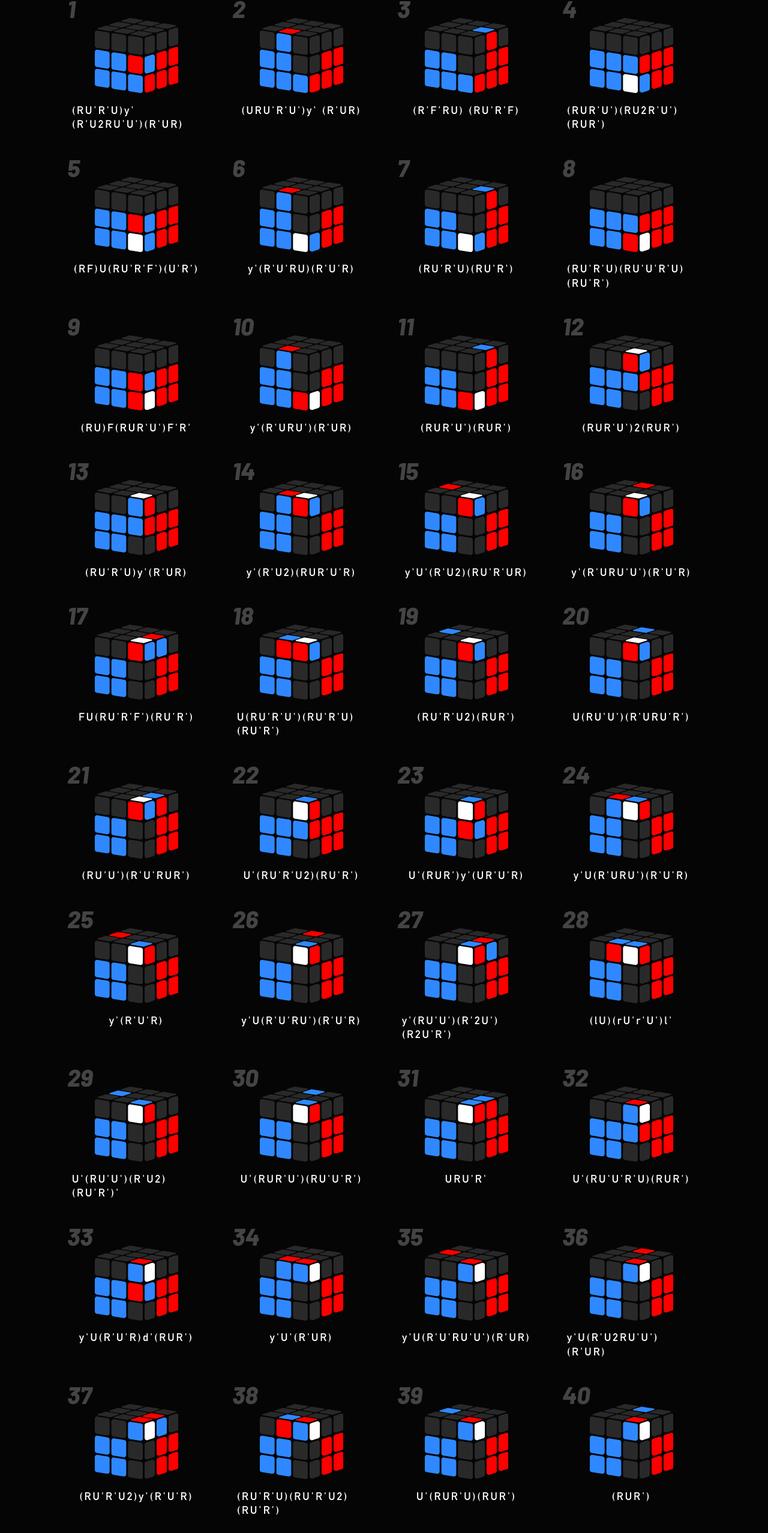
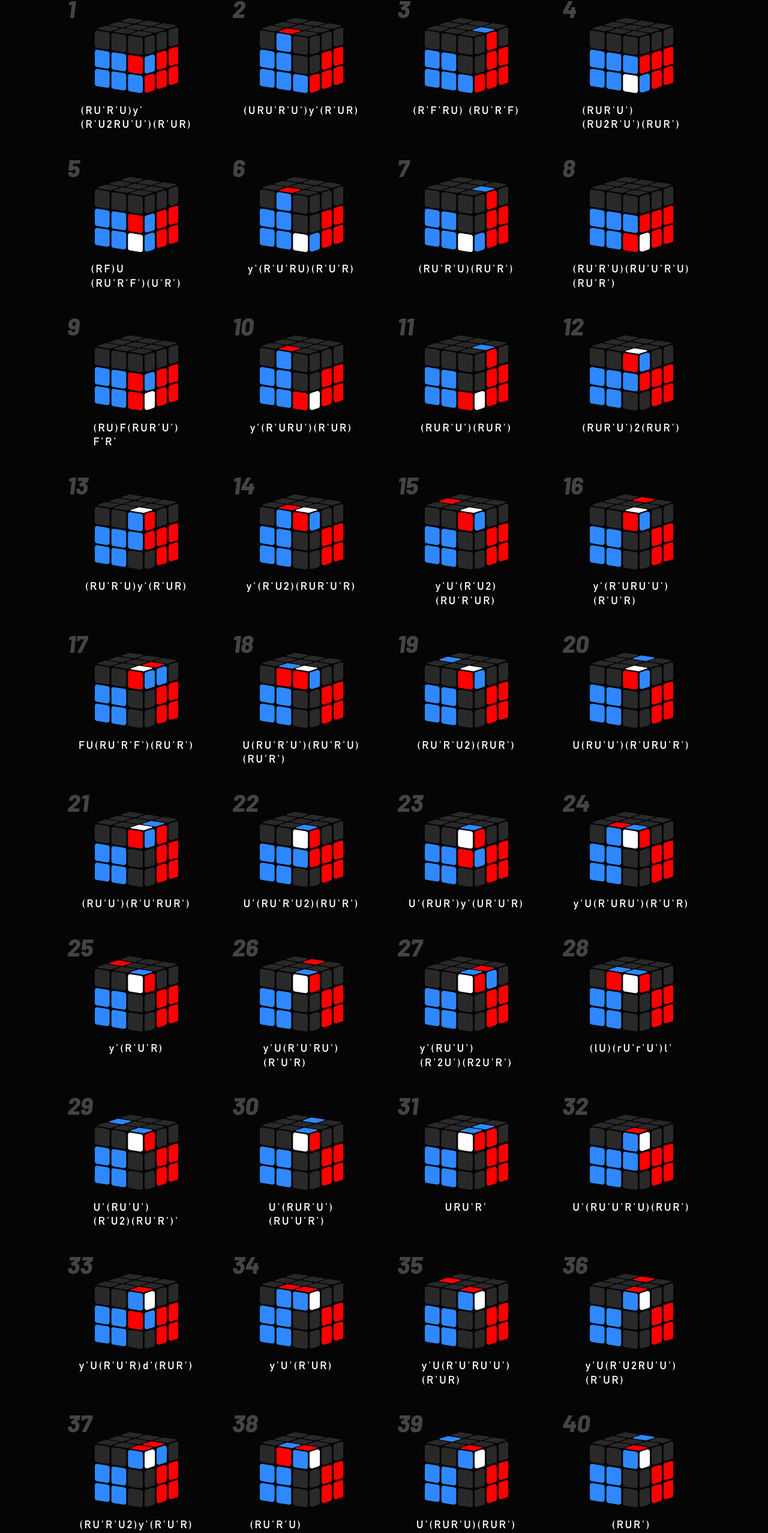
Before and after one commit to Heroor/cfop, a Vue app: page / in a window 1280 px wide. Shown: the part 207-2762 px from the top of the page at 60% size. Built offline with nearby package versions, Linux system fonts and the light colour scheme.

Commit message:
fix: improve formula style

```diff
--- a/src/App.vue
+++ b/src/App.vue
@@ -9,7 +9,9 @@
         <div class="cube" v-for="(item, i) in cubeJSON.f2l as F2L[]" :key="i" :style="getF2LStyle(item)">
           <div class="cube-idx">{{ i + 1 }}</div>
           <cube-f2l class="cube-svg"></cube-f2l>
-          <div class="cube-formula">{{ item.f }}</div>
+          <div class="cube-formula">
+            <div v-for="line in handleFormula(item.f)" :key="line">{{ line }}</div>
+          </div>
         </div>
       </div>
     </section>
@@ -23,7 +25,9 @@
         <div class="cube" v-for="(item, i) in cubeJSON.oll as OLL[]" :key="i" :style="getOLLStyle(item)">
           <div class="cube-idx">{{ i + 1 }}</div>
           <cube-oll class="cube-svg"></cube-oll>
-          <div class="cube-formula">{{ item.f }}</div>
+          <div class="cube-formula">
+            <div v-for="line in handleFormula(item.f)" :key="line">{{ line }}</div>
+          </div>
         </div>
       </div>
     </section>
@@ -59,6 +63,10 @@ function getOLLStyle(item: OLL) {
     return res
   }, {})
 }
+
+function handleFormula(formula: string) {
+  return formula.split('\n')
+}
 </script>
 
 <style scoped>
@@ -86,7 +94,7 @@ h1 {
 h1 p {
   margin: 0;
   font-size: 0.7em;
-  opacity: 0.4;
+  color: #696969;
 }
 
 .container {
--- a/src/data/cube.json
+++ b/src/data/cube.json
@@ -6,7 +6,7 @@
     },
     {
       "c": ["183", "222", "242", "252", "272", "282", "292", "353", "363", "373", "383", "393"],
-      "f": "(URU'R'U')y'\n(R'UR)"
+      "f": "(URU'R'U')y'(R'UR)"
     },
     {
       "c": ["162", "242", "252", "272", "282", "292", "323", "353", "363", "373", "383", "393"],
@@ -14,11 +14,11 @@
     },
     {
       "c": ["242", "252", "262", "272", "282", "291", "343", "353", "363", "372", "383", "393"],
-      "f": "(RUR'U')(RU2R'U')(RUR')"
+      "f": "(RUR'U')\n(RU2R'U')(RUR')"
     },
     {
       "c": ["242", "252", "263", "272", "282", "291", "342", "353", "363", "372", "383", "393"],
-      "f": "(RF)U(RU'R'F')(U'R')"
+      "f": "(RF)U\n(RU'R'F')(U'R')"
     },
     {
       "c": ["183", "222", "242", "252", "272", "282", "291", "353", "363", "372", "383", "393"],
@@ -30,11 +30,11 @@
     },
     {
       "c": ["242", "252", "262", "272", "282", "293", "343", "353", "363", "371", "383", "393"],
-      "f": "(RU'R'U)(RU'U'R'U)(RU'R')"
+      "f": "(RU'R'U)(RU'U'R'U)\n(RU'R')"
     },
     {
       "c": ["242", "252", "263", "272", "282", "293", "342", "353", "363", "371", "383", "393"],
-      "f": "(RU)F(RUR'U')F'R'"
+      "f": "(RU)F(RUR'U')\nF'R'"
     },
     {
       "c": ["183", "222", "242", "252", "272", "282", "293", "353", "363", "371", "383", "393"],
@@ -58,11 +58,11 @@
     },
     {
       "c": ["143", "191", "233", "242", "252", "272", "282", "312", "353", "363", "383", "393"],
-      "f": "y'U'(R'U2)(RU'R'UR)"
+      "f": "y'U'(R'U2)\n(RU'R'UR)"
     },
     {
       "c": ["123", "191", "233", "242", "252", "272", "282", "312", "353", "363", "383", "393"],
-      "f": "y'(R'URU'U')(R'U'R)"
+      "f": "y'(R'URU'U')\n(R'U'R)"
     },
     {
       "c": ["163", "191", "233", "242", "252", "272", "282", "312", "322", "353", "363", "383", "393"],
@@ -70,7 +70,7 @@
     },
     {
       "c": ["182", "191", "223", "233", "242", "252", "272", "282", "312", "353", "363", "383", "393"],
-      "f": "U(RU'R'U')(RU'R'U)(RU'R')"
+      "f": "U(RU'R'U')(RU'R'U)\n(RU'R')"
     },
     {
       "c": ["142", "191", "233", "242", "252", "272", "282", "312", "353", "363", "383", "393"],
@@ -102,11 +102,11 @@
     },
     {
       "c": ["123", "192", "231", "242", "252", "272", "282", "313", "353", "363", "383", "393"],
-      "f": "y'U(R'U'RU')(R'U'R)"
+      "f": "y'U(R'U'RU')\n(R'U'R)"
     },
     {
       "c": ["163", "192", "231", "242", "252", "272", "282", "313", "322", "353", "363", "383", "393"],
-      "f": "y'(RU'U')(R'2U')(R2U'R')"
+      "f": "y'(RU'U')\n(R'2U')(R2U'R')"
     },
     {
       "c": ["182", "192", "223", "231", "242", "252", "272", "282", "313", "353", "363", "383", "393"],
@@ -114,11 +114,11 @@
     },
     {
       "c": ["142", "192", "231", "242", "252", "272", "282", "313", "353", "363", "383", "393"],
-      "f": "U'(RU'U')(R'U2)(RU'R')'"
+      "f": "U'(RU'U')\n(R'U2)(RU'R')'"
     },
     {
       "c": ["122", "192", "231", "242", "252", "272", "282", "313", "353", "363", "383", "393"],
-      "f": "U'(RUR'U')(RU'U'R')"
+      "f": "U'(RUR'U')\n(RU'U'R')"
     },
     {
       "c": ["162", "192", "231", "242", "252", "272", "282", "313", "323", "353", "363", "383", "393"],
@@ -138,11 +138,11 @@
     },
     {
       "c": ["143", "193", "232", "242", "252", "272", "282", "311", "353", "363", "383", "393"],
-      "f": "y'U(R'U'RU'U')(R'UR)"
+      "f": "y'U(R'U'RU'U')\n(R'UR)"
     },
     {
       "c": ["123", "193", "232", "242", "252", "272", "282", "311", "353", "363", "383", "393"],
-      "f": "y'U(R'U2RU'U')(R'UR)"
+      "f": "y'U(R'U2RU'U')\n(R'UR)"
     },
     {
       "c": ["163", "193", "232", "242", "252", "272", "282", "311", "322", "353", "363", "383", "393"],
@@ -150,7 +150,7 @@
     },
     {
       "c": ["182", "193", "223", "232", "242", "252", "272", "282", "311", "353", "363", "383", "393"],
-      "f": "(RU'R'U)(RU'R'U2)(RU'R')"
+      "f": "(RU'R'U)\n(RU'R'U2)(RU'R')"
     },
     {
       "c": ["142", "193", "232", "242", "252", "272", "282", "311", "353", "363", "383", "393"],
@@ -248,11 +248,11 @@
     },
     {
       "c": ["202", "000", "202"],
-      "f": "(RU'U')\n(R'U'RUR'U')(RU'R')"
+      "f": "(RU'U')\n(R'U'RUR'U')\n(RU'R')"
     },
     {
       "c": ["102", "000", "102"],
-      "f": "(RU'U')(R'2U')\n(R2U')(R'2U')(U'R)"
+      "f": "(RU'U')\n(R'2U')(R2U')\n(R'2U')(U'R)"
     },
     {
       "c": ["202", "000", "000"],
@@ -280,7 +280,7 @@
     },
     {
       "c": ["200", "001", "220"],
-      "f": "(RUR'U')\n(RU'R'F'U'F)(RUR')"
+      "f": "(RUR'U')\n(RU'R'F'U'F)\n(RUR')"
     },
     {
       "c": ["020", "100", "101"],
@@ -384,7 +384,7 @@
     },
     {
       "c": ["222", "000", "222"],
-      "f": "(rU'U'R'U')(r'R2UR'U')(rU'r')"
+      "f": "(rU'U'R'U')\n(r'R2UR'U')\n(rU'r')"
     },
     {
       "c": ["121", "000", "121"],
```
Also changed, not shown: public/logo.svg.
